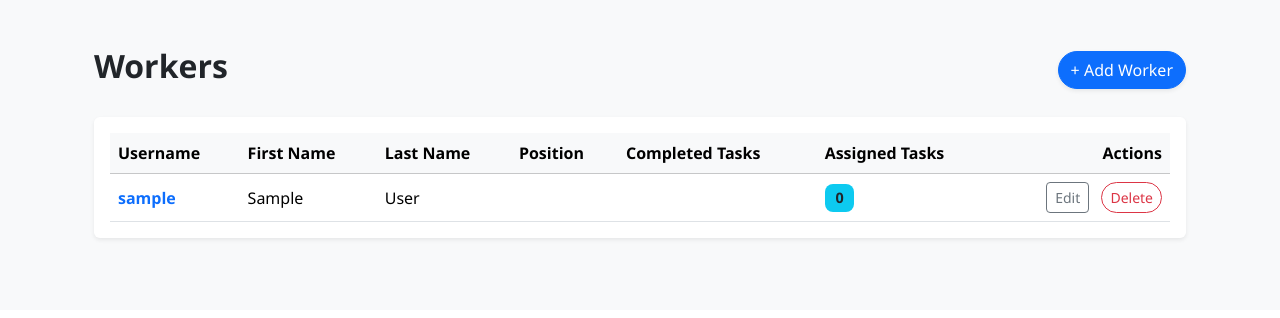
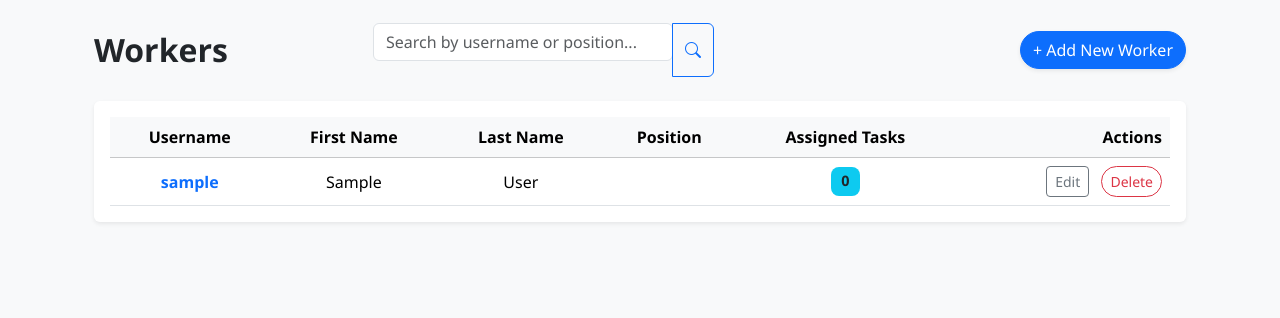
Before and after one commit to AntonBliznuk/it-task-manager, a Django app: page /workers/ in a window 1280 px wide. Shown: the part 583-901 px from the top of the page. Before the commit the page ends 824 px from the top, so only its background shows below. Run offline with Django 5.2, Linux system fonts and the light colour scheme; the visitor is signed in with stand-in values (Sample User, id 1); data comes from the database, SQL or seed files in the repository; data that the repository does not hold is empty; some libraries are stand-ins or nearby versions.

Commit message:
feat: Introduce query_transform templatetag, integrate Crispy Forms, and enhance list UIs

```diff
--- a/it_task_manager/settings.py
+++ b/it_task_manager/settings.py
@@ -40,6 +40,8 @@ INSTALLED_APPS = [
     "django.contrib.staticfiles",
     "debug_toolbar",
     "main",
+    "crispy_forms",
+    "crispy_bootstrap4",
 ]
 
 MIDDLEWARE = [
@@ -136,4 +138,7 @@ INTERNAL_IPS = [
 ]
 
 LOGIN_REDIRECT_URL = "/"
+
 LOGOUT_REDIRECT_URL = "/"
+
+CRISPY_TEMPLATE_PACK = "bootstrap4"
--- a/main/forms.py
+++ b/main/forms.py
@@ -17,3 +17,12 @@ class WorkerPositionUpdateForm(forms.ModelForm):
     class Meta:
         model = Worker
         fields = ["position"]
+
+
+class WorkerSearchForm(forms.Form):
+    username_or_position_name = forms.CharField(
+        max_length=255,
+        required=False,
+        label="",
+        widget=forms.TextInput(attrs={"placeholder": "Search by username or position..."})
+    )
--- a/main/views.py
+++ b/main/views.py
@@ -1,11 +1,15 @@
+from typing import Any
+
 from django.contrib.auth.mixins import LoginRequiredMixin
+from django.db.models.query import QuerySet
 from django.http import HttpRequest, HttpResponse
 from django.shortcuts import render
 from django.urls import reverse_lazy
 from django.views import generic
+from django.db.models import Q
 
 from main.models import Position, Task, TaskType, Worker
-from main.forms import WorkerCreationForm, WorkerPositionUpdateForm
+from main.forms import WorkerCreationForm, WorkerPositionUpdateForm, WorkerSearchForm
 
 
 def index(request: HttpRequest) -> HttpResponse:
@@ -19,7 +23,7 @@ def index(request: HttpRequest) -> HttpResponse:
 
 class PositionListView(LoginRequiredMixin, generic.ListView):
     model = Position
-    paginate_by = 8
+    paginate_by = 10
 
 
 class PositionCreateView(LoginRequiredMixin, generic.CreateView):
@@ -42,7 +46,7 @@ class PositionDeleteView(LoginRequiredMixin, generic.DeleteView):
 
 class TaskTypeListView(LoginRequiredMixin, generic.ListView):
     model = TaskType
-    paginate_by = 8
+    paginate_by = 10
     template_name = "main/task_type_list.html"
     context_object_name = "task_type_list"
 
@@ -69,6 +73,26 @@ class TaskTypeDeleteView(LoginRequiredMixin, generic.DeleteView):
 
 class WorkerListView(LoginRequiredMixin, generic.ListView):
     model = Worker
+    paginate_by = 10
+
+    def get_context_data(self, **kwargs) -> dict[str, Any]:
+        context = super(WorkerListView, self).get_context_data(**kwargs)
+        username_or_position_name = self.request.GET.get("username_or_position_name", "")
+        context["search_form"] = WorkerSearchForm(
+            initial={"username_or_position_name": username_or_position_name}
+        )
+        return context
+
+    def get_queryset(self) -> QuerySet[Any]:
+        queryset = Worker.objects.select_related("position")
+        form = WorkerSearchForm(self.request.GET)
+        if form.is_valid():
+            search_term = form.cleaned_data["username_or_position_name"]
+            return queryset.filter(
+                Q(username__icontains=search_term) |
+                Q(position__name__icontains=search_term)
+                )
+        return queryset
 
 
 class WorkerDetailView(LoginRequiredMixin, generic.DetailView):
@@ -82,6 +106,7 @@ class WorkerCreateView(LoginRequiredMixin, generic.CreateView):
 
 class WorkerUpdateView(LoginRequiredMixin, generic.UpdateView):
     model = Worker
+    success_url = reverse_lazy("main:worker-list")
     form_class = WorkerPositionUpdateForm
 
 
--- a/requirements.txt
+++ b/requirements.txt
@@ -1,7 +1,9 @@
 asgiref==3.8.1
 black==25.1.0
 click==8.2.1
+crispy-bootstrap4==2024.10
 Django==5.2.1
+django-crispy-forms==2.4
 django-debug-toolbar==5.2.0
 mypy_extensions==1.1.0
 packaging==25.0
--- a/static/css/styles.css
+++ b/static/css/styles.css
@@ -1,6 +1,7 @@
 body {
     background-color: #f8f9fa;
     font-family: 'Segoe UI', Tahoma, Geneva, Verdana, sans-serif;
+    overflow-x: hidden;
 }
 
 .nav-link {
@@ -135,3 +136,6 @@ td .badge {
 table tr:hover {
   background-color: #f1f9ff;
 }
+input[name="username_or_position_name"] {
+    min-width: 300px;
+}
--- a/templates/includes/pagination.html
+++ b/templates/includes/pagination.html
@@ -1,14 +1,17 @@
+{% load query_transform %}
+
 {% if is_paginated %}
 <nav aria-label="Page navigation" class="mt-4">
   <ul class="pagination justify-content-center">
+
     {% if page_obj.has_previous %}
       <li class="page-item">
-        <a class="page-link" href="?page=1" aria-label="First">
+        <a class="page-link" href="?{% query_transform request page=1 %}" aria-label="First">
           <span aria-hidden="true">&laquo;&laquo;</span>
         </a>
       </li>
       <li class="page-item">
-        <a class="page-link" href="?page={{ page_obj.previous_page_number }}" aria-label="Previous">
+        <a class="page-link" href="?{% query_transform request page=page_obj.previous_page_number %}" aria-label="Previous">
           <span aria-hidden="true">&laquo;</span>
         </a>
       </li>
@@ -25,18 +28,20 @@
       {% if page_obj.number == num %}
         <li class="page-item active"><span class="page-link">{{ num }}</span></li>
       {% elif num > page_obj.number|add:'-3' and num < page_obj.number|add:'3' %}
-        <li class="page-item"><a class="page-link" href="?page={{ num }}">{{ num }}</a></li>
+        <li class="page-item">
+          <a class="page-link" href="?{% query_transform request page=num %}">{{ num }}</a>
+        </li>
       {% endif %}
     {% endfor %}
 
     {% if page_obj.has_next %}
       <li class="page-item">
-        <a class="page-link" href="?page={{ page_obj.next_page_number }}" aria-label="Next">
+        <a class="page-link" href="?{% query_transform request page=page_obj.next_page_number %}" aria-label="Next">
           <span aria-hidden="true">&raquo;</span>
         </a>
       </li>
       <li class="page-item">
-        <a class="page-link" href="?page={{ paginator.num_pages }}" aria-label="Last">
+        <a class="page-link" href="?{% query_transform request page=paginator.num_pages %}" aria-label="Last">
           <span aria-hidden="true">&raquo;&raquo;</span>
         </a>
       </li>
@@ -48,6 +53,7 @@
         <span class="page-link">&raquo;&raquo;</span>
       </li>
     {% endif %}
+
   </ul>
 </nav>
 {% endif %}
--- a/templates/main/worker_list.html
+++ b/templates/main/worker_list.html
@@ -1,8 +1,10 @@
 {% extends "base.html" %}
+{% load crispy_forms_filters %}
 {% load static %}
 
 {% block content %}
-<!-- Hero Banner -->
+<!-- Hero Banner (only on page 1) -->
+{% if not page_obj or page_obj.number == 1 %}
 <section class="hero-section position-relative text-white text-center py-5" style="background-image: url('https://images.unsplash.com/photo-1519389950473-47ba0277781c?auto=format&fit=crop&w=1600&q=80'); background-size: cover; background-position: center;">
     <div class="overlay position-absolute top-0 start-0 w-100 h-100" style="background: rgba(0, 0, 0, 0.6);"></div>
     <div class="container position-relative" data-aos="fade-down">
@@ -10,43 +12,56 @@
         <p class="lead mt-3">View, manage, and update your IT workers easily</p>
     </div>
 </section>
+{% endif %}
 
 <!-- Workers Table -->
-<section class="py-5 bg-light">
+<section class="pt-4 pb-5 bg-light">
     <div class="container">
-        <!-- Top Heading and Add Button -->
-        <div class="d-flex justify-content-between align-items-center mb-4" data-aos="fade-right">
-            <h2 class="fw-bold">Workers</h2>
-            <a href="#" class="btn btn-primary rounded-pill shadow-sm">+ Add Worker</a>
+
+        <!-- Heading, Search Form, and Add Button (Same row) -->
+        <div class="row align-items-center mb-4" data-aos="fade-right">
+            <div class="col-lg-3 col-md-12 mb-2 mb-lg-0">
+                <h2 class="fw-bold mb-0">Workers</h2>
+            </div>
+            <div class="col-lg-6 col-md-8 mb-2 mb-lg-0">
+                <form method="get">
+                    <div class="input-group">
+                        {{ search_form|crispy }}
+                        <button type="submit" class="btn btn-outline-primary">
+                            <i class="bi bi-search"></i>
+                        </button>
+                    </div>
+                </form>
+            </div>
+            <div class="col-lg-3 col-md-4 text-md-end text-start">
+                <a href="{% url 'main:worker-create' %}" class="btn btn-primary rounded-pill shadow-sm">+ Add New Worker</a>
+            </div>
         </div>
 
         <!-- Table -->
-        <div class="table-responsive shadow-sm rounded bg-white p-3" data-aos="fade-up">
-            <table class="table table-hover align-middle mb-0">
-                <thead class="table-light">
+        <div class="shadow-sm rounded bg-white p-3" data-aos="fade-up">
+            <table class="table table-hover align-middle mb-0 w-100">
+                <thead class="table-light text-center">
                     <tr>
-                        <th scope="col">Username</th>
-                        <th scope="col">First Name</th>
-                        <th scope="col">Last Name</th>
-                        <th scope="col">Position</th>
-                        <th scope="col">Completed Tasks</th>
-                        <th scope="col">Assigned Tasks</th>
-                        <th scope="col" class="text-end">Actions</th>
+                        <th>Username</th>
+                        <th>First Name</th>
+                        <th>Last Name</th>
+                        <th>Position</th>
+                        <th>Assigned Tasks</th>
+                        <th class="text-end">Actions</th>
                     </tr>
                 </thead>
-                <tbody>
+                <tbody class="text-center">
                     {% for worker in worker_list %}
-                    <tr data-aos="fade-up" data-aos-delay="{{ forloop.counter0|add:'1' }}00">
+                    <tr data-aos="fade-up">
                         <td><a href="#" class="text-decoration-none fw-semibold">{{ worker.username }}</a></td>
                         <td>{{ worker.first_name }}</td>
                         <td>{{ worker.last_name }}</td>
                         <td>{{ worker.position.name }}</td>
-                        <td><span class="badge bg-success">{{ worker.completed_tasks.count }}</span></td>
                         <td><span class="badge bg-info text-dark">{{ worker.tasks.count }}</span></td>
                         <td class="text-end">
-                            <a href="#" class="btn btn-sm btn-outline-secondary me-2">Edit</a>
-                            <form method="get" action="#" class="d-inline">
-                                {% csrf_token %}
+                            <a href="{% url 'main:worker-update' pk=worker.id %}" class="btn btn-sm btn-outline-secondary me-2">Edit</a>
+                            <form method="get" action="{% url 'main:worker-delete' pk=worker.id %}" class="d-inline">
                                 <button type="submit" class="btn btn-sm btn-outline-danger">Delete</button>
                             </form>
                         </td>
@@ -59,19 +74,33 @@
                 </tbody>
             </table>
         </div>
+
+        <!-- Pagination -->
+        <div class="mt-4" data-aos="fade-up">
+            {% include "includes/pagination.html" %}
+        </div>
     </div>
 </section>
 {% endblock %}
 
 {% block extra_js %}
-<!-- AOS Animation -->
+<!-- AOS Animation + Bootstrap Icons -->
 <link href="https://cdn.jsdelivr.net/npm/aos@2.3.4/dist/aos.css" rel="stylesheet">
+<link href="https://cdn.jsdelivr.net/npm/bootstrap-icons@1.10.5/font/bootstrap-icons.css" rel="stylesheet">
 <script src="https://cdn.jsdelivr.net/npm/aos@2.3.4/dist/aos.js"></script>
 <script>
-    AOS.init({
-        duration: 800,
-        easing: 'ease-in-out',
-        once: true
+    document.addEventListener('DOMContentLoaded', function () {
+        AOS.init({
+            duration: 800,
+            easing: 'ease-in-out',
+            once: true,
+        });
+
+        window.addEventListener('load', () => {
+            document.querySelectorAll('[data-aos]').forEach(el => {
+                el.classList.add('aos-animate');
+            });
+        });
     });
 </script>
 {% endblock %}
```
Also changed, not shown: main/templatetags/query_transform.py (added, +13 -0 lines), templates/main/position_list.html (+27 -12 lines), templates/main/task_type_list.html (+26 -12 lines).
